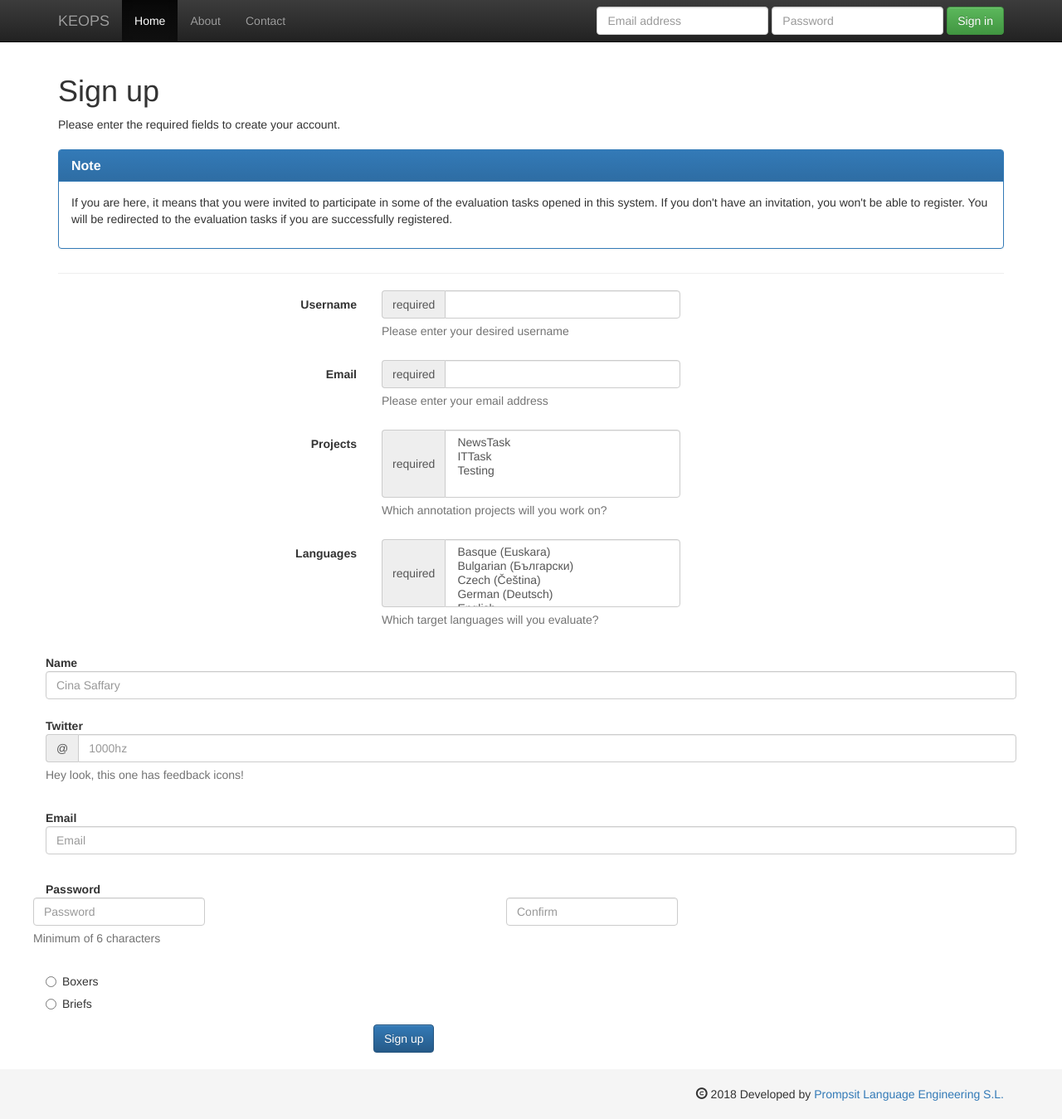
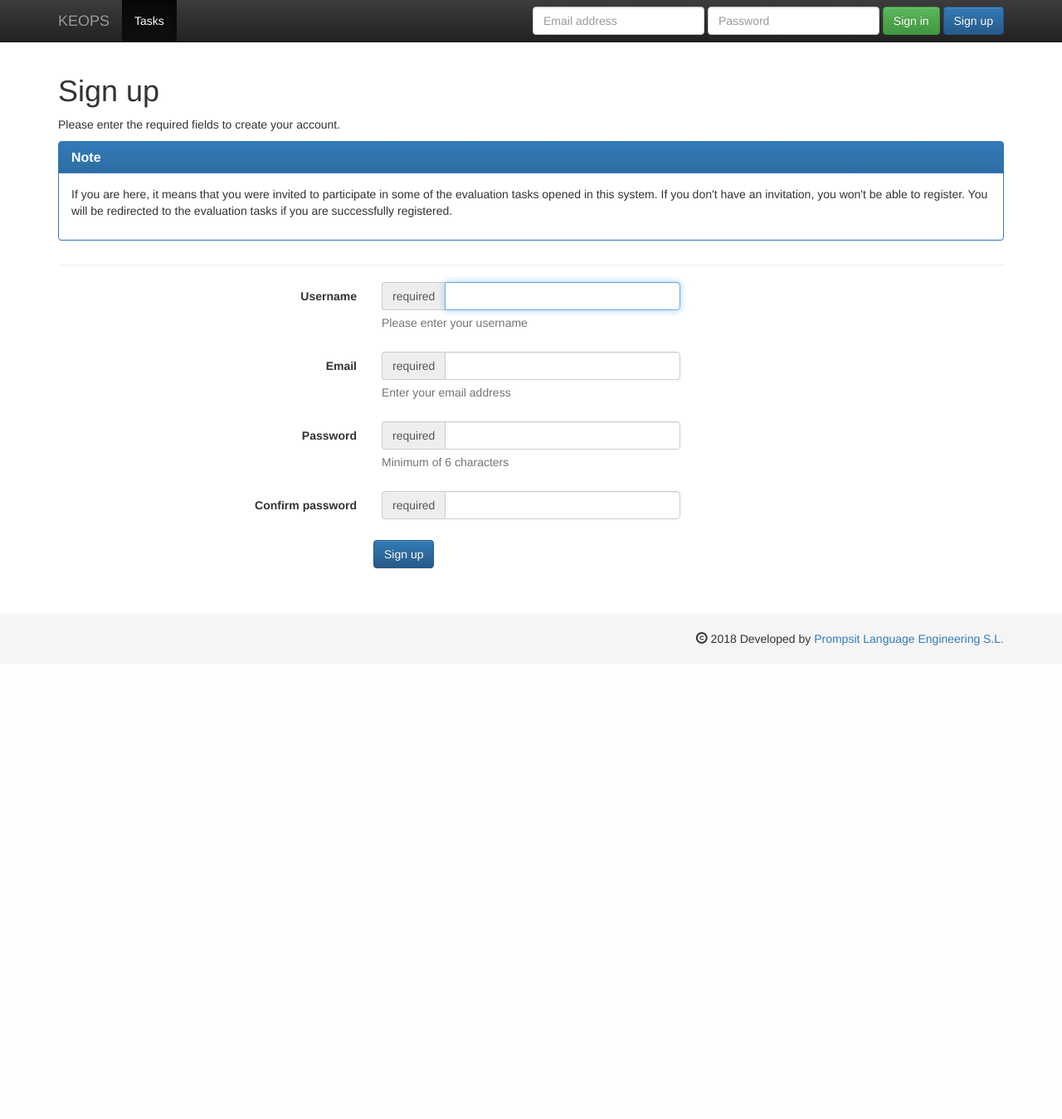
Before and after one commit to paracrawl/keops, a PHP site: page /signup in a window 1280 px wide. Shown: the whole page at 83% size. After the commit the page ends 778 px from the top, so only its background shows below. Run offline with PHP 8.4, Linux system fonts and the light colour scheme; some libraries are stand-ins or nearby versions.

Commit message:
Signin and signup mockups done

```diff
--- a/css/general.css
+++ b/css/general.css
@@ -35,10 +35,6 @@ footer .container p{
   padding: 15px;
   margin: 0 auto;
 }
-.form-signin .form-signin-heading,
-.form-signin .checkbox {
-  margin-bottom: 10px;
-}
 .form-signin .checkbox {
   font-weight: normal;
 }
@@ -54,13 +50,3 @@ footer .container p{
 .form-signin .form-control:focus {
   z-index: 2;
 }
-.form-signin input[type="email"] {
-  margin-bottom: -1px;
-  border-bottom-right-radius: 0;
-  border-bottom-left-radius: 0;
-}
-.form-signin input[type="password"] {
-  margin-bottom: 10px;
-  border-top-left-radius: 0;
-  border-top-right-radius: 0;
-}
--- a/resources/config.php
+++ b/resources/config.php
@@ -25,7 +25,7 @@ defined("TEMPLATES_PATH")
     or define("TEMPLATES_PATH", realpath(dirname(__FILE__) . '/templates'));
 
 
-$to      = 'jferrandez@prompsit.com';
+/*$to      = 'jferrandez@prompsit.com';
 $subject = 'the subject';
 $message = 'hello1';
 $headers = 'From: jferrandez@prompsit.com' . "\r\n" .
@@ -33,3 +33,4 @@ $headers = 'From: jferrandez@prompsit.com' . "\r\n" .
     'X-Mailer: PHP/' . phpversion();
 
 mail($to, $subject, $message, $headers);
+*/
--- a/resources/templates/footer.php
+++ b/resources/templates/footer.php
@@ -5,7 +5,7 @@
         </p>
       </div>
     </footer>
-    <script src="https://code.jquery.com/jquery-3.2.1.slim.min.js" integrity="sha384-KJ3o2DKtIkvYIK3UENzmM7KCkRr/rE9/Qpg6aAZGJwFDMVNA/GpGFF93hXpG5KkN" crossorigin="anonymous"></script>
+    <script src="https://code.jquery.com/jquery-3.2.1.min.js" integrity="sha256-hwg4gsxgFZhOsEEamdOYGBf13FyQuiTwlAQgxVSNgt4=" crossorigin="anonymous"></script>
     <script src="https://maxcdn.bootstrapcdn.com/bootstrap/3.3.7/js/bootstrap.min.js" integrity="sha384-Tc5IQib027qvyjSMfHjOMaLkfuWVxZxUPnCJA7l2mCWNIpG9mGCD8wGNIcPD7Txa" crossorigin="anonymous"></script>
     <script src="https://cdnjs.cloudflare.com/ajax/libs/1000hz-bootstrap-validator/0.11.9/validator.js"></script>
   </body>
--- a/resources/templates/header.php
+++ b/resources/templates/header.php
@@ -3,6 +3,7 @@
   <head>
     <meta charset="UTF-8">
     <title>KEOPS | </title>
+    <meta name="viewport" content="width=device-width, initial-scale=1">
     <link rel="stylesheet" href="https://maxcdn.bootstrapcdn.com/bootstrap/3.3.7/css/bootstrap.min.css" integrity="sha384-BVYiiSIFeK1dGmJRAkycuHAHRg32OmUcww7on3RYdg4Va+PmSTsz/K68vbdEjh4u" crossorigin="anonymous">
     <link rel="stylesheet" href="https://maxcdn.bootstrapcdn.com/bootstrap/3.3.7/css/bootstrap-theme.min.css" integrity="sha384-rHyoN1iRsVXV4nD0JutlnGaslCJuC7uwjduW9SVrLvRYooPp2bWYgmgJQIXwl/Sp" crossorigin="anonymous">
     <link rel="stylesheet" href="/css/general.css" />
@@ -21,9 +22,7 @@
         </div>
         <div id="navbar" class="collapse navbar-collapse">
           <ul class="nav navbar-nav">
-            <li class="active"><a href="#">Home</a></li>
-            <li><a href="#about">About</a></li>
-            <li><a href="#contact">Contact</a></li>
+            <li class="active"><a href="#">Tasks</a></li>
           </ul>
           <form class="navbar-form navbar-right" action="users/user_login.php"  method="post" >
             <div class="form-group">
@@ -33,6 +32,7 @@
               <input type="password" id="password" name="password" placeholder="Password" class="form-control">
             </div>
             <button type="submit" class="btn btn-success">Sign in</button>
+            <a href="/signup" type="button" class="btn btn-primary">Sign up</a>
           </form>
         </div><!--/.nav-collapse -->
       </div>
--- a/signin.php
+++ b/signin.php
@@ -7,7 +7,7 @@
   session_start();
 
 ?>
-    <div class="container">
+    <div class="container signin">
       <div class="page-header">
         <h1>Sign in</h1>
         <p>Please enter your username and password to access the system.</p>
@@ -16,7 +16,7 @@
 
         <div class="form-group">
           <label for="email" class="sr-only control-label">Email address</label>
-          <input type="text" name="email" class="form-control" placeholder="Email address" required="" autofocus="">
+          <input type="email" name="email" class="form-control" placeholder="Email address" required="" autofocus="">
           <span class="glyphicon form-control-feedback" aria-hidden="true"></span>
           <div class="help-block with-errors">Enter your email address</div>
         </div>
--- a/signup.php
+++ b/signup.php
@@ -7,12 +7,12 @@
   session_start();
 
 ?>
-    <div class="container">
+    <div class="container signup">
       <div class="page-header">
         <h1>Sign up</h1>
         <p>Please enter the required fields to create your account.</p>
 
-        <div class="panel panel-primary" style="margin-top: 20px;">
+        <div class="panel panel-primary">
           <div class="panel-heading">
             <h3 class="panel-title"><strong>Note</strong></h3>
           </div>
@@ -21,15 +21,16 @@
           </div>
         </div>
       </div>
-      <form class="form-horizontal" method="post" action="">
+
+      <form class="form-horizontal" method="post" action="" role="form" data-toggle="validator">
         <div class="form-group">
           <label for="username" class="col-sm-4 control-label">Username</label>
           <div class="col-sm-4">
             <div class="input-group">
               <div class="input-group-addon">required</div>
-              <input class="form-control" name="username" id="username" type="text" size="30" value="" aria-describedby="helpUsername">
+              <input class="form-control" name="username" id="username" type="text" size="30" value="" aria-describedby="helpUsername" required="" autofocus="">
             </div>
-            <span id="helpUsername" class="help-block">Please enter your desired username</span>
+            <div id="helpEmail" class="help-block with-errors">Please enter your username</div>
           </div>
         </div>
         <div class="form-group">
@@ -37,100 +38,32 @@
           <div class="col-sm-4">
             <div class="input-group">
               <div class="input-group-addon">required</div>
-              <input class="form-control" name="email" id="email" type="text" size="30" value="" aria-describedby="helpEmail">
+              <input class="form-control" name="email" id="email_address" type="email" size="30" value="" aria-describedby="helpEmail"  required="">
             </div>
-            <span id="helpEmail" class="help-block">Please enter your email address</span>
+            <div id="helpEmail" class="help-block with-errors">Enter your email address</div>
+          </div>
+          <span class="glyphicon form-control-feedback" aria-hidden="true"></span>
+        </div>
+        <div class="form-group">
+          <label for="inputPassword" class="control-label col-sm-4">Password</label>
+          <div class="col-sm-4">
+            <div class="input-group">
+              <div class="input-group-addon">required</div>
+              <input type="password" data-minlength="6" class="form-control" id="inputPassword" required>
+            </div>
+            <div class="help-block">Minimum of 6 characters</div>
           </div>
         </div>
         <div class="form-group">
-          <label for="id_projects" class="col-sm-4 control-label">Projects</label>
+          <label for="inputPasswordConfirm" class="control-label col-sm-4">Confirm password</label>
           <div class="col-sm-4">
             <div class="input-group">
               <div class="input-group-addon">required</div>
-              <select class="form-control" name="projects" id="id_projects" multiple="multiple">
-
-                <option value="NewsTask">NewsTask</option>
-
-                <option value="ITTask">ITTask</option>
-
-                <option value="Testing">Testing</option>
-
-              </select>
+              <input type="password" class="form-control" id="inputPasswordConfirm" data-match="#inputPassword" data-match-error="Password doesn't match" required>
             </div>
-            <span id="helpProjects" class="help-block">Which annotation projects will you work on?</span>
+            <div class="help-block with-errors"></div>
           </div>
         </div>
-
-        <div class="form-group">
-          <label for="id_languages" class="col-sm-4 control-label">Languages</label>
-          <div class="col-sm-4">
-            <div class="input-group">
-              <div class="input-group-addon">required</div>
-              <select class="form-control" name="languages" id="id_languages" multiple="multiple">
-                <option value="2baq">Basque (Euskara)</option>
-                <option value="2bul">Bulgarian (Български)</option>
-                <option value="2ces">Czech (Čeština)</option>
-                <option value="2deu">German (Deutsch)</option>
-                <option value="2eng">English</option>
-                <option value="2fin">Finnish (Suomi)</option>
-                <option value="2nld">Dutch (Nederlands)</option>
-                <option value="2ptb">Portuguese (Português)</option>
-                <option value="2rom">Romanian (Română)</option>
-                <option value="2rus">Russian (Русский)</option>
-                <option value="2esn">Spanish (Español)</option>
-                <option value="2trk">Turkish (Türkçe)</option>
-              </select>
-            </div>
-            <span id="helpLanguages" class="help-block">Which target languages will you evaluate?</span>
-          </div>
-        </div>
-
-        <div class="form-group">
-          <label for="inputName" class="control-label">Name</label>
-          <input type="text" class="form-control" id="inputName" placeholder="Cina Saffary" required>
-        </div>
-        <div class="form-group has-feedback">
-          <label for="inputTwitter" class="control-label">Twitter</label>
-          <div class="input-group">
-            <span class="input-group-addon">@</span>
-            <input type="text" pattern="^[_A-z0-9]{1,}$" maxlength="15" class="form-control" id="inputTwitter" placeholder="1000hz" required>
-          </div>
-          <span class="glyphicon form-control-feedback" aria-hidden="true"></span>
-          <div class="help-block with-errors">Hey look, this one has feedback icons!</div>
-        </div>
-        <div class="form-group">
-          <label for="inputEmail" class="control-label">Email</label>
-          <input type="email" class="form-control" id="inputEmail" placeholder="Email" data-error="Bruh, that email address is invalid" required>
-          <div class="help-block with-errors"></div>
-        </div>
-        <div class="form-group">
-          <label for="inputPassword" class="control-label">Password</label>
-          <div class="form-inline row">
-            <div class="form-group col-sm-6">
-              <input type="password" data-minlength="6" class="form-control" id="inputPassword" placeholder="Password" required>
-              <div class="help-block">Minimum of 6 characters</div>
-            </div>
-            <div class="form-group col-sm-6">
-              <input type="password" class="form-control" id="inputPasswordConfirm" data-match="#inputPassword" data-match-error="Whoops, these don't match" placeholder="Confirm" required>
-              <div class="help-block with-errors"></div>
-            </div>
-          </div>
-        </div>
-        <div class="form-group">
-          <div class="radio">
-            <label>
-              <input type="radio" name="underwear" required>
-              Boxers
-            </label>
-          </div>
-          <div class="radio">
-            <label>
-              <input type="radio" name="underwear" required>
-              Briefs
-            </label>
-          </div>
-        </div>
-
         <button type="submit" class="col-sm-offset-4 btn btn-primary">Sign up</button>
 
       </form>
```
